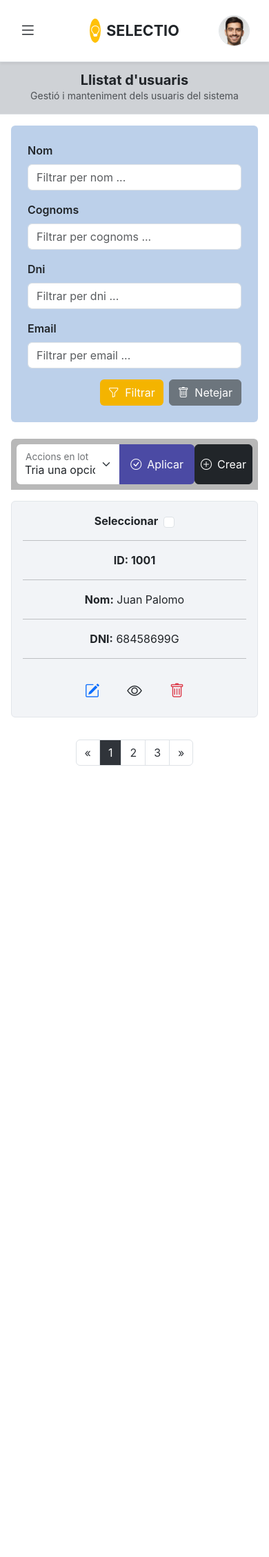
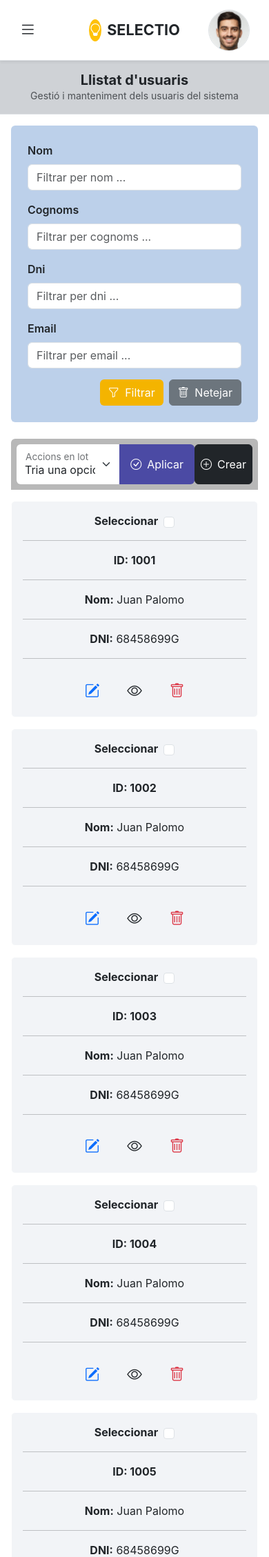
Before and after one commit to RubenMoreno02/2CFGS-RUBEN, a PHP site: page / in a window 390 px wide. Shown: the top 2257 px of the page at 69% size. Before the commit the page ends 1110 px from the top, so only its background shows below. Run offline with PHP 8.4, Linux system fonts and the light colour scheme.

Commit message:
ULTIMS RETOCS

```diff
--- a/DIW/Bootstrap/MaquetacioBOTF/css/style.css
+++ b/DIW/Bootstrap/MaquetacioBOTF/css/style.css
@@ -73,7 +73,7 @@ body {
 }
 
 .avatar {
-  width: 65px; height: 65px;
+  width: 60px; height: 60px;
   object-fit: cover;
 }
 
@@ -133,7 +133,7 @@ body {
 
 /* --- TAULA--- */
 .actions-bar-bg {
-  background: #b8b8b8;
+  background: var(--c-gris2);
 }
 
 .select-rounded-start {
@@ -149,7 +149,7 @@ body {
 }
 
 .user-card {
-  border: 1px solid #e2e6ea;
+  border: 1px solid var(--c-blanc);
   background: var(--c-blancTabla);
 }
 
--- a/DIW/Bootstrap/MaquetacioBOTF/index.html
+++ b/DIW/Bootstrap/MaquetacioBOTF/index.html
@@ -1,5 +1,5 @@
 <!DOCTYPE html>
-<html lang="en">
+<html lang="ca">
 <head>
     <meta charset="UTF-8">
     <meta name="viewport" content="width=device-width, initial-scale=1.0">
@@ -10,7 +10,8 @@
     <script src="https://cdn.jsdelivr.net/npm/bootstrap@5.3.2/dist/js/bootstrap.bundle.min.js"></script>
 </head>
 <body>
-  <header class="app-topbar fixed-top bg-white border-bottom d-flex align-items-center px-3 shadow-sm" style="height: 90px;">
+  <!-- HEADER-->
+  <header class="app-topbar fixed-top bg-white border-bottom d-flex align-items-center px-3 shadow-sm">
   <div class="container-fluid">
     <div class="row align-items-center">
 
@@ -21,14 +22,14 @@
       </div>
 
       <div class="col-4 col-md-auto d-flex justify-content-center justify-content-md-start align-items-center gap-2">
-        <span class="rounded-circle d-inline-flex align-items-center justify-content-center bg-warning text-white" style="width: 35px; height: 35px;">
+        <span class="rounded-circle d-inline-flex align-items-center justify-content-center bg-warning text-white brand-dot" >
           <i class="bi bi-lightbulb"></i>
         </span>
         <span class="fw-bold fs-4 text-dark">SELECTIO</span>
       </div>
 
       <div class="col-4 col-md d-flex justify-content-end align-items-center gap-2">
-        <img src="img/foto_persona.png" alt="Avatar" class="rounded-circle border" style="width: 45px; height: 45px; object-fit: cover;">
+        <img src="img/foto_persona.png" alt="Avatar" class="avatar rounded-circle border" >
         <span class="fw-semibold d-none d-md-inline">Manolo Garibolo</span>
 
         <div class="vr d-none d-md-block mx-2"></div>
@@ -40,7 +41,7 @@
     </div>
   </div>
 </header>
-
+  <!-- MENÚ MBL-->
   <div class="offcanvas offcanvas-start bg-blau-mari" tabindex="-1" id="mobileMenu">
     <div class="offcanvas-header">
       <h5 class="offcanvas-title text-white">Menú</h5>
@@ -69,7 +70,7 @@
       <p class="mb-0 text-muted small">Gestió i manteniment dels usuaris del sistema</p>
     </div>
   </div>
-
+  <!-- MENÚ PC-->
   <div class="container-fluid">
     <div class="row">
         <aside class="col-md-3 col-lg-2 d-none d-md-block p-0 bg-blau-mari sidebar-fixed">
@@ -88,7 +89,7 @@
 
         </div>
       </aside>
-
+      <!-- FORMULARI-->
       <main class="col-12 col-md-9 col-lg-10 p-3">
 
         <section class="bg-blau-clar p-4 rounded mb-4">
@@ -147,13 +148,13 @@
 
           </div>
         </section>
-
+        <!-- TAULA PC-->
         <section class="d-none d-lg-block mx-0 mt-0">
           <div class="rounded-bottom">
             <table class="table align-middle table-striped mb-0 sticky-th">
               <thead>
                 <tr>
-                  <th class="py-3 text-center" style="width: 50px;"><input class="form-check-input" type="checkbox"></th>
+                  <th class="py-3 text-center"><input class="form-check-input" type="checkbox"></th>
                   <th class="py-3 text-center">ID</th>
                   <th class="py-3 text-center">Nom</th>
                   <th class="py-3 text-center">DNI/NIF</th>
@@ -362,7 +363,7 @@
             </table>
           </div>
 
-
+          <!-- PAGINACIÓ PC-->
           <nav class="py-3 d-flex justify-content-center">
             <ul class="pagination">
               <li class="page-item"><a class="page-link text-negre " href="#">&laquo;</a></li>
@@ -374,6 +375,7 @@
           </nav>
         </section>
 
+        <!-- TAULA MBL-->
         <section class="d-lg-none mt-3">
           <article class="user-card rounded mb-3 p-3 text-center">
             <div class="d-flex align-items-center justify-content-center gap-2 mb-2">
@@ -394,7 +396,314 @@
                 <button class="btn border-0 text-danger"><i class="bi bi-trash fs-4"></i></button>
             </div>
           </article>
+          <section class="d-lg-none mt-3">
+          <article class="user-card rounded mb-3 p-3 text-center">
+            <div class="d-flex align-items-center justify-content-center gap-2 mb-2">
+              <strong>Seleccionar</strong>
+              <input class="form-check-input" type="checkbox">
+            </div>
+            <hr>
+            <p class="mb-2 fw-bold">ID: 1002</p>
+            <hr>
+            <p class="mb-2"><strong>Nom:</strong> Juan Palomo</p>
+            <hr>
+            <p class="mb-2"><strong>DNI:</strong> 68458699G</p>
+            <hr>
 
+            <div class="d-flex justify-content-center gap-3 pt-2">
+                <button class="btn border-0 text-primary"><i class="bi bi-pencil-square fs-4"></i></button>
+                <button class="btn border-0 text-dark"><i class="bi bi-eye fs-4"></i></button>
+                <button class="btn border-0 text-danger"><i class="bi bi-trash fs-4"></i></button>
+            </div>
+          </article>
+
+          </article>
+          <section class="d-lg-none mt-3">
+          <article class="user-card rounded mb-3 p-3 text-center">
+            <div class="d-flex align-items-center justify-content-center gap-2 mb-2">
+              <strong>Seleccionar</strong>
+              <input class="form-check-input" type="checkbox">
+            </div>
+            <hr>
+            <p class="mb-2 fw-bold">ID: 1003</p>
+            <hr>
+            <p class="mb-2"><strong>Nom:</strong> Juan Palomo</p>
+            <hr>
+            <p class="mb-2"><strong>DNI:</strong> 68458699G</p>
+            <hr>
+
+            <div class="d-flex justify-content-center gap-3 pt-2">
+                <button class="btn border-0 text-primary"><i class="bi bi-pencil-square fs-4"></i></button>
+                <button class="btn border-0 text-dark"><i class="bi bi-eye fs-4"></i></button>
+                <button class="btn border-0 text-danger"><i class="bi bi-trash fs-4"></i></button>
+            </div>
+          </article>
+
+          </article>
+          <section class="d-lg-none mt-3">
+          <article class="user-card rounded mb-3 p-3 text-center">
+            <div class="d-flex align-items-center justify-content-center gap-2 mb-2">
+              <strong>Seleccionar</strong>
+              <input class="form-check-input" type="checkbox">
+            </div>
+            <hr>
+            <p class="mb-2 fw-bold">ID: 1004</p>
+            <hr>
+            <p class="mb-2"><strong>Nom:</strong> Juan Palomo</p>
+            <hr>
+            <p class="mb-2"><strong>DNI:</strong> 68458699G</p>
+            <hr>
+
+            <div class="d-flex justify-content-center gap-3 pt-2">
+                <button class="btn border-0 text-primary"><i class="bi bi-pencil-square fs-4"></i></button>
+                <button class="btn border-0 text-dark"><i class="bi bi-eye fs-4"></i></button>
+                <button class="btn border-0 text-danger"><i class="bi bi-trash fs-4"></i></button>
+            </div>
+          </article>
+
+          </article>
+          <section class="d-lg-none mt-3">
+          <article class="user-card rounded mb-3 p-3 text-center">
+            <div class="d-flex align-items-center justify-content-center gap-2 mb-2">
+              <strong>Seleccionar</strong>
+              <input class="form-check-input" type="checkbox">
+            </div>
+            <hr>
+            <p class="mb-2 fw-bold">ID: 1005</p>
+            <hr>
+            <p class="mb-2"><strong>Nom:</strong> Juan Palomo</p>
+            <hr>
+            <p class="mb-2"><strong>DNI:</strong> 68458699G</p>
+            <hr>
+
+            <div class="d-flex justify-content-center gap-3 pt-2">
+                <button class="btn border-0 text-primary"><i class="bi bi-pencil-square fs-4"></i></button>
+                <button class="btn border-0 text-dark"><i class="bi bi-eye fs-4"></i></button>
+                <button class="btn border-0 text-danger"><i class="bi bi-trash fs-4"></i></button>
+            </div>
+          </article>
+
+          </article>
+          <section class="d-lg-none mt-3">
+          <article class="user-card rounded mb-3 p-3 text-center">
+            <div class="d-flex align-items-center justify-content-center gap-2 mb-2">
+              <strong>Seleccionar</strong>
+              <input class="form-check-input" type="checkbox">
+            </div>
+            <hr>
+            <p class="mb-2 fw-bold">ID: 1006</p>
+            <hr>
+            <p class="mb-2"><strong>Nom:</strong> Juan Palomo</p>
+            <hr>
+            <p class="mb-2"><strong>DNI:</strong> 68458699G</p>
+            <hr>
+
+            <div class="d-flex justify-content-center gap-3 pt-2">
+                <button class="btn border-0 text-primary"><i class="bi bi-pencil-square fs-4"></i></button>
+                <button class="btn border-0 text-dark"><i class="bi bi-eye fs-4"></i></button>
+                <button class="btn border-0 text-danger"><i class="bi bi-trash fs-4"></i></button>
+            </div>
+          </article>
+
+          </article>
+          <section class="d-lg-none mt-3">
+          <article class="user-card rounded mb-3 p-3 text-center">
+            <div class="d-flex align-items-center justify-content-center gap-2 mb-2">
+              <strong>Seleccionar</strong>
+              <input class="form-check-input" type="checkbox">
+            </div>
+            <hr>
+            <p class="mb-2 fw-bold">ID: 1007</p>
+            <hr>
+            <p class="mb-2"><strong>Nom:</strong> Juan Palomo</p>
+            <hr>
+            <p class="mb-2"><strong>DNI:</strong> 68458699G</p>
+            <hr>
+
+            <div class="d-flex justify-content-center gap-3 pt-2">
+                <button class="btn border-0 text-primary"><i class="bi bi-pencil-square fs-4"></i></button>
+                <button class="btn border-0 text-dark"><i class="bi bi-eye fs-4"></i></button>
+                <button class="btn border-0 text-danger"><i class="bi bi-trash fs-4"></i></button>
+            </div>
+          </article>
+
+          </article>
+          <section class="d-lg-none mt-3">
+          <article class="user-card rounded mb-3 p-3 text-center">
+            <div class="d-flex align-items-center justify-content-center gap-2 mb-2">
+              <strong>Seleccionar</strong>
+              <input class="form-check-input" type="checkbox">
+            </div>
+            <hr>
+            <p class="mb-2 fw-bold">ID: 1008</p>
+            <hr>
+            <p class="mb-2"><strong>Nom:</strong> Juan Palomo</p>
+            <hr>
+            <p class="mb-2"><strong>DNI:</strong> 68458699G</p>
+            <hr>
+
+            <div class="d-flex justify-content-center gap-3 pt-2">
+                <button class="btn border-0 text-primary"><i class="bi bi-pencil-square fs-4"></i></button>
+                <button class="btn border-0 text-dark"><i class="bi bi-eye fs-4"></i></button>
+                <button class="btn border-0 text-danger"><i class="bi bi-trash fs-4"></i></button>
+            </div>
+          </article>
+
+          </article>
+          <section class="d-lg-none mt-3">
+          <article class="user-card rounded mb-3 p-3 text-center">
+            <div class="d-flex align-items-center justify-content-center gap-2 mb-2">
+              <strong>Seleccionar</strong>
+              <input class="form-check-input" type="checkbox">
+            </div>
+            <hr>
+            <p class="mb-2 fw-bold">ID: 1009</p>
+            <hr>
+            <p class="mb-2"><strong>Nom:</strong> Juan Palomo</p>
+            <hr>
+            <p class="mb-2"><strong>DNI:</strong> 68458699G</p>
+            <hr>
+
+            <div class="d-flex justify-content-center gap-3 pt-2">
+                <button class="btn border-0 text-primary"><i class="bi bi-pencil-square fs-4"></i></button>
+                <button class="btn border-0 text-dark"><i class="bi bi-eye fs-4"></i></button>
+                <button class="btn border-0 text-danger"><i class="bi bi-trash fs-4"></i></button>
+            </div>
+          </article>
+
+          </article>
+          <section class="d-lg-none mt-3">
+          <article class="user-card rounded mb-3 p-3 text-center">
+            <div class="d-flex align-items-center justify-content-center gap-2 mb-2">
+              <strong>Seleccionar</strong>
+              <input class="form-check-input" type="checkbox">
+            </div>
+            <hr>
+            <p class="mb-2 fw-bold">ID: 1010</p>
+            <hr>
+            <p class="mb-2"><strong>Nom:</strong> Juan Palomo</p>
+            <hr>
+            <p class="mb-2"><strong>DNI:</strong> 68458699G</p>
+            <hr>
+
+            <div class="d-flex justify-content-center gap-3 pt-2">
+                <button class="btn border-0 text-primary"><i class="bi bi-pencil-square fs-4"></i></button>
+                <button class="btn border-0 text-dark"><i class="bi bi-eye fs-4"></i></button>
+                <button class="btn border-0 text-danger"><i class="bi bi-trash fs-4"></i></button>
+            </div>
+          </article>
+
+          </article>
+          <section class="d-lg-none mt-3">
+          <article class="user-card rounded mb-3 p-3 text-center">
+            <div class="d-flex align-items-center justify-content-center gap-2 mb-2">
+              <strong>Seleccionar</strong>
+              <input class="form-check-input" type="checkbox">
+            </div>
+            <hr>
+            <p class="mb-2 fw-bold">ID: 1011</p>
+            <hr>
+            <p class="mb-2"><strong>Nom:</strong> Juan Palomo</p>
+            <hr>
+            <p class="mb-2"><strong>DNI:</strong> 68458699G</p>
+            <hr>
+
+            <div class="d-flex justify-content-center gap-3 pt-2">
+                <button class="btn border-0 text-primary"><i class="bi bi-pencil-square fs-4"></i></button>
+                <button class="btn border-0 text-dark"><i class="bi bi-eye fs-4"></i></button>
+                <button class="btn border-0 text-danger"><i class="bi bi-trash fs-4"></i></button>
+            </div>
+          </article>
+
+          </article>
+          <section class="d-lg-none mt-3">
+          <article class="user-card rounded mb-3 p-3 text-center">
+            <div class="d-flex align-items-center justify-content-center gap-2 mb-2">
+              <strong>Seleccionar</strong>
+              <input class="form-check-input" type="checkbox">
+            </div>
+            <hr>
+            <p class="mb-2 fw-bold">ID: 1012</p>
+            <hr>
+            <p class="mb-2"><strong>Nom:</strong> Juan Palomo</p>
+            <hr>
+            <p class="mb-2"><strong>DNI:</strong> 68458699G</p>
+            <hr>
+
+            <div class="d-flex justify-content-center gap-3 pt-2">
+                <button class="btn border-0 text-primary"><i class="bi bi-pencil-square fs-4"></i></button>
+                <button class="btn border-0 text-dark"><i class="bi bi-eye fs-4"></i></button>
+                <button class="btn border-0 text-danger"><i class="bi bi-trash fs-4"></i></button>
+            </div>
+          </article>
+
+          </article>
+          <section class="d-lg-none mt-3">
+          <article class="user-card rounded mb-3 p-3 text-center">
+            <div class="d-flex align-items-center justify-content-center gap-2 mb-2">
+              <strong>Seleccionar</strong>
+              <input class="form-check-input" type="checkbox">
+            </div>
+            <hr>
+            <p class="mb-2 fw-bold">ID: 1013</p>
+            <hr>
+            <p class="mb-2"><strong>Nom:</strong> Juan Palomo</p>
+            <hr>
+            <p class="mb-2"><strong>DNI:</strong> 68458699G</p>
+            <hr>
+
+            <div class="d-flex justify-content-center gap-3 pt-2">
+                <button class="btn border-0 text-primary"><i class="bi bi-pencil-square fs-4"></i></button>
+                <button class="btn border-0 text-dark"><i class="bi bi-eye fs-4"></i></button>
+                <button class="btn border-0 text-danger"><i class="bi bi-trash fs-4"></i></button>
+            </div>
+          </article>
+
+          </article>
+          <section class="d-lg-none mt-3">
+          <article class="user-card rounded mb-3 p-3 text-center">
+            <div class="d-flex align-items-center justify-content-center gap-2 mb-2">
+              <strong>Seleccionar</strong>
+              <input class="form-check-input" type="checkbox">
+            </div>
+            <hr>
+            <p class="mb-2 fw-bold">ID: 1014</p>
+            <hr>
+            <p class="mb-2"><strong>Nom:</strong> Juan Palomo</p>
+            <hr>
+            <p class="mb-2"><strong>DNI:</strong> 68458699G</p>
+            <hr>
+
+            <div class="d-flex justify-content-center gap-3 pt-2">
+                <button class="btn border-0 text-primary"><i class="bi bi-pencil-square fs-4"></i></button>
+                <button class="btn border-0 text-dark"><i class="bi bi-eye fs-4"></i></button>
+                <button class="btn border-0 text-danger"><i class="bi bi-trash fs-4"></i></button>
+            </div>
+          </article>
+
+          </article>
+          <section class="d-lg-none mt-3">
+          <article class="user-card rounded mb-3 p-3 text-center">
+            <div class="d-flex align-items-center justify-content-center gap-2 mb-2">
+              <strong>Seleccionar</strong>
+              <input class="form-check-input" type="checkbox">
+            </div>
+            <hr>
+            <p class="mb-2 fw-bold">ID: 1015</p>
+            <hr>
+            <p class="mb-2"><strong>Nom:</strong> Juan Palomo</p>
+            <hr>
+            <p class="mb-2"><strong>DNI:</strong> 68458699G</p>
+            <hr>
+
+            <div class="d-flex justify-content-center gap-3 pt-2">
+                <button class="btn border-0 text-primary"><i class="bi bi-pencil-square fs-4"></i></button>
+                <button class="btn border-0 text-dark"><i class="bi bi-eye fs-4"></i></button>
+                <button class="btn border-0 text-danger"><i class="bi bi-trash fs-4"></i></button>
+            </div>
+          </article>
+
+          <!-- PAGINACIÓ MBL-->
           <nav class="py-3 d-flex justify-content-center">
             <ul class="pagination">
               <li class="page-item"><a class="page-link text-negre " href="#">&laquo;</a></li>
```
